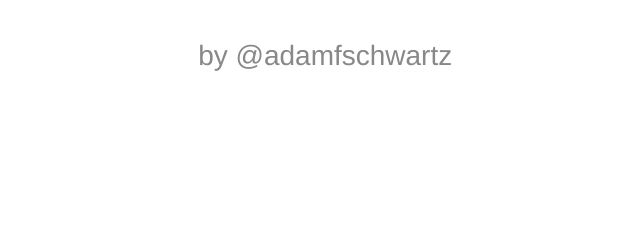
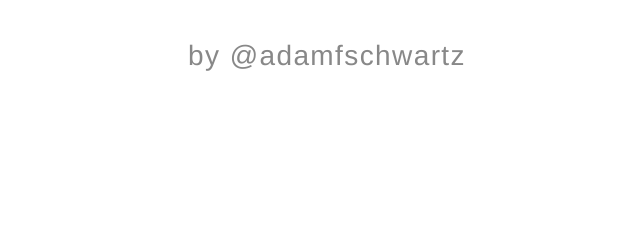
Before and after one commit to adamschwartz/magic-of-css, a plain HTML site: page index.html in a window 1280 px wide. Shown: the part 394-620 px from the top of the page, 319-959 px from the left. Drawn offline with Linux system fonts and the light colour scheme.

Commit message:
Better author type

```diff
--- a/sass/home.sass
+++ b/sass/home.sass
@@ -27,7 +27,8 @@ body
 p.author
     font-size: 1.4rem
     margin-top: 2em
-    padding-left: .3em
+    letter-spacing: .05em
+    padding-left: .43em
     color: #888
     font-weight: 300
 
```
Also changed, not shown: css/home.css.
